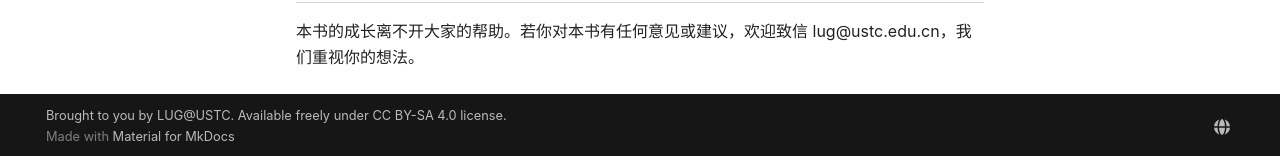
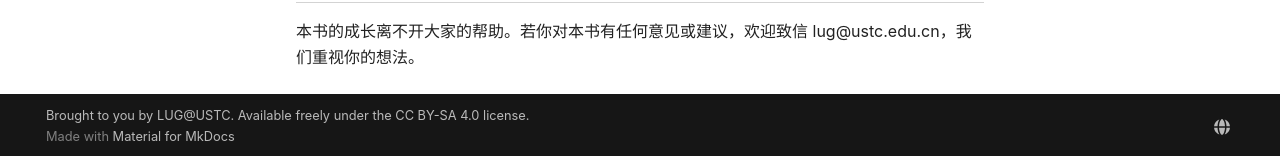
Before and after one commit to ustclug/Linux101-docs, an MkDocs documentation site: the page built from docs/index.md, in a window 1280 px wide and 900 px high, scrolled down 1413 px. Shown: the part 741-897 px from the top of the window. Built offline with MkDocs 1.6.1 and Material for MkDocs 9.7.7, drawn with Linux system fonts in a browser that asks for light colours; comment, search, counter and statistics services are not loaded.

Commit message:
mkdocs.yml: Grammar: under *the* license

```diff
--- a/mkdocs.yml
+++ b/mkdocs.yml
@@ -4,7 +4,7 @@ site_author: LUG@USTC
 site_url: https://101.ustclug.org/
 repo_name: ustclug/Linux101-docs
 repo_url: https://github.com/ustclug/Linux101-docs
-copyright: Brought to you by LUG@USTC. Available freely under <a href="https://creativecommons.org/licenses/by-sa/4.0/">CC BY-SA 4.0 license</a>.
+copyright: Brought to you by LUG@USTC. Available freely under the <a href="https://creativecommons.org/licenses/by-sa/4.0/">CC BY-SA 4.0 license</a>.
 
 theme:
     font: false
```
